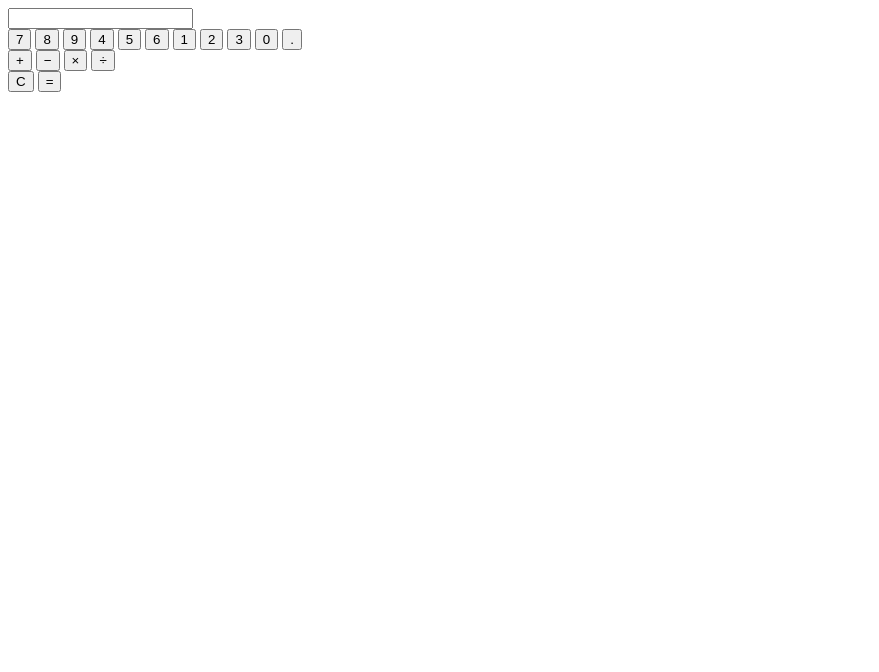
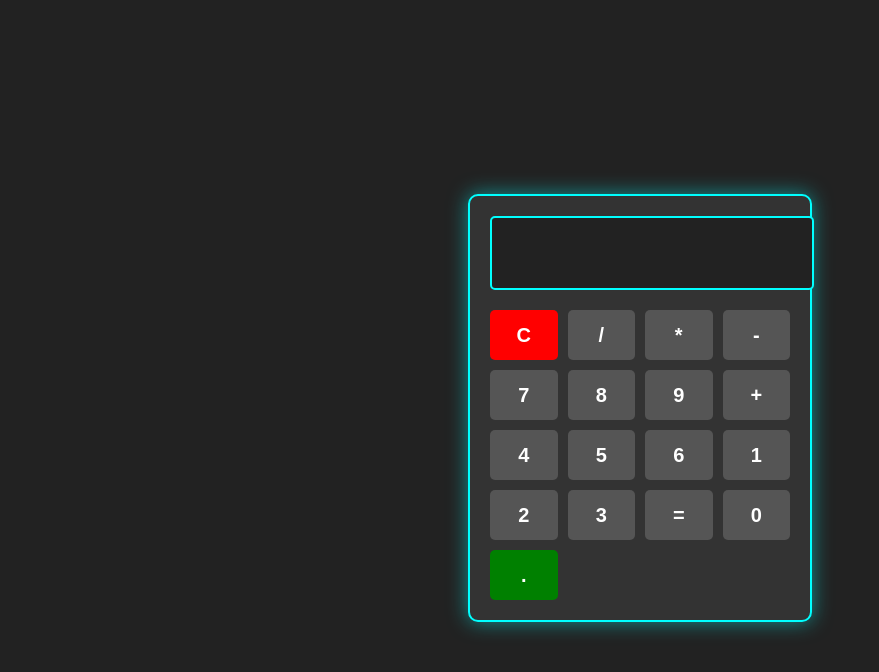
Before and after one commit to nayo777164/simple-calculator, a plain HTML site: page index.html in a window 1280 px wide. Shown: the whole page, without its empty margins (0-879 px from the left). Drawn offline with Linux system fonts and the light colour scheme.

Commit message:
Update index.html

```diff
--- a/index.html
+++ b/index.html
@@ -1,34 +1,42 @@
-<div class="calculator">
-    <input type="text" id="display" readonly>
+<!DOCTYPE html>
+<html lang="en">
+<head>
+    <meta charset="UTF-8">
+    <meta name="viewport" content="width=device-width, initial-scale=1.0">
+    <title>Simple Calculator</title>
+    <link rel="stylesheet" href="style.css">
 
+</head>
+<body>
+  <div class="calculator">
+    <input type="text" id="display" disabled>
     <div class="buttons">
-        <!-- Numbers Section -->
-        <div class="numbers">
-            <button onclick="appendToDisplay('7')">7</button>
-            <button onclick="appendToDisplay('8')">8</button>
-            <button onclick="appendToDisplay('9')">9</button>
-            <button onclick="appendToDisplay('4')">4</button>
-            <button onclick="appendToDisplay('5')">5</button>
-            <button onclick="appendToDisplay('6')">6</button>
-            <button onclick="appendToDisplay('1')">1</button>
-            <button onclick="appendToDisplay('2')">2</button>
-            <button onclick="appendToDisplay('3')">3</button>
-            <button onclick="appendToDisplay('0')">0</button>
-            <button onclick="appendToDisplay('.')">.</button>
-        </div>
+      <button onclick="clearDisplay()">C</button>
+      <button onclick="appendValue('/')">/</button>
+      <button onclick="appendValue('*')">*</button>
+      <button onclick="appendValue('-')">-</button>
 
-        <!-- Operators Section -->
-        <div class="operators">
-            <button onclick="appendToDisplay('+')">+</button>
-            <button onclick="appendToDisplay('-')">−</button>
-            <button onclick="appendToDisplay('*')">×</button>
-            <button onclick="appendToDisplay('/')">÷</button>
-        </div>
+      <button onclick="appendValue('7')">7</button>
+      <button onclick="appendValue('8')">8</button>
+      <button onclick="appendValue('9')">9</button>
+      <button onclick="appendValue('+')">+</button>
 
-        <!-- Clear and Equal Section -->
-        <div class="actions">
-            <button onclick="clearDisplay()" class="clear">C</button>
-            <button onclick="calculateResult()" class="equal">=</button>
-        </div>
-    </div>
+      <button onclick="appendValue('4')">4</button>
+      <button onclick="appendValue('5')">5</button>
+      <button onclick="appendValue('6')">6</button>
+
+      <button onclick="appendValue('1')">1</button>
+      <button onclick="appendValue('2')">2</button>
+      <button onclick="appendValue('3')">3</button>
+
+      <button onclick="calculateResult()">=</button>
+      <button onclick="appendValue('0')">0</button>
+      <button onclick="appendValue('.')">.</button>
+  </div>
+
 </div>
+<script src="script.js"></script>
+
+
+</body>
+</html>
```
